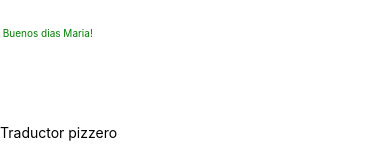
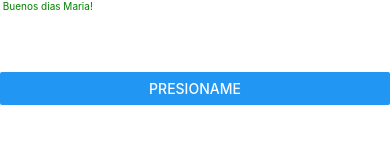
Before and after one commit to d7d8/IDG195-G7-RODRIGUEZ, a React Native app in the folder Basics/: screen / in a window 390 px wide. Shown: the part 144-306 px from the top of the page. Built offline with nearby package versions, Linux system fonts and the light colour scheme.

Commit message:
Handling Touches

```diff
--- a/Basics/App.js
+++ b/Basics/App.js
@@ -1,5 +1,5 @@
 import React, { Component } from 'react';
-import { StyleSheet, Text, View, Image, TextInput } from 'react-native';
+import { StyleSheet, Text, View, Image, TextInput, Button, Alert } from 'react-native';
 
 class Greeting extends Component {
   render() {
@@ -47,6 +47,12 @@ export default class App extends Component {
         <Greeting saludo='Roxanne' />
         <Greeting saludo='Henry' />
         <Greeting saludo='Maria' />
+        <Button
+          onPress={() => {
+          Alert.alert('Alerta desbloqueada!');
+          }}
+          title="Presioname"
+        />
         <TextInput
           style={{height: 40}}
           placeholder="Traductor pizzero"
```
